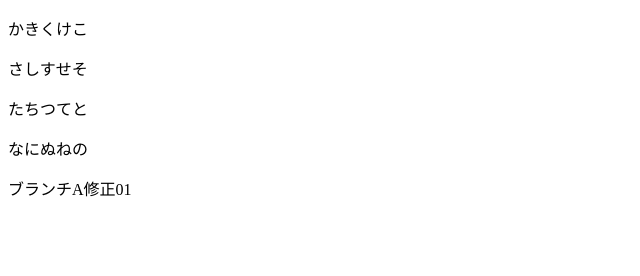
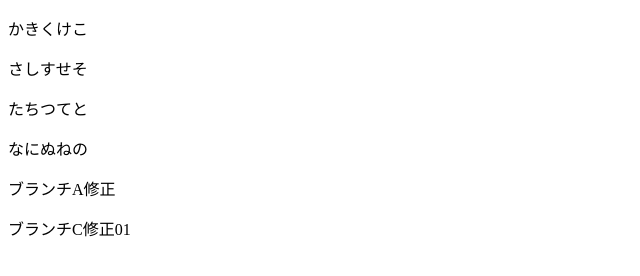
Before and after one commit to zd2C05uchida/firstTest, a plain HTML site: page index.html in a window 1280 px wide. Shown: the whole page, without its empty margins (0-640 px from the left). Drawn offline with Linux system fonts and the light colour scheme.

Commit message:
ブランチC修正01

```diff
--- a/index.html
+++ b/index.html
@@ -9,6 +9,7 @@
 <p>さしすせそ</p>
 <p>たちつてと</p>
 <p>なにぬねの</p>
-<p>ブランチA修正01</p>
+<p>ブランチA修正</p>
+<p>ブランチC修正01</p>
 </body>
 </html>
```
